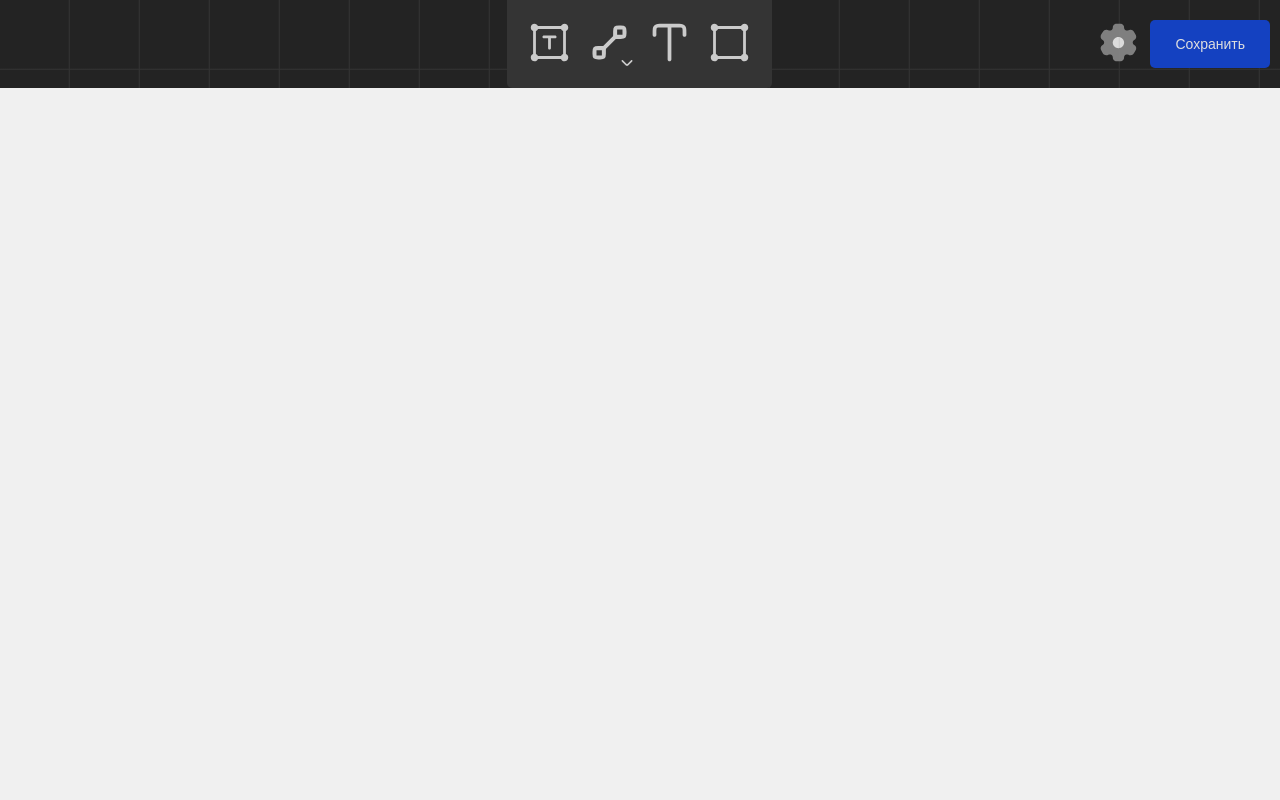
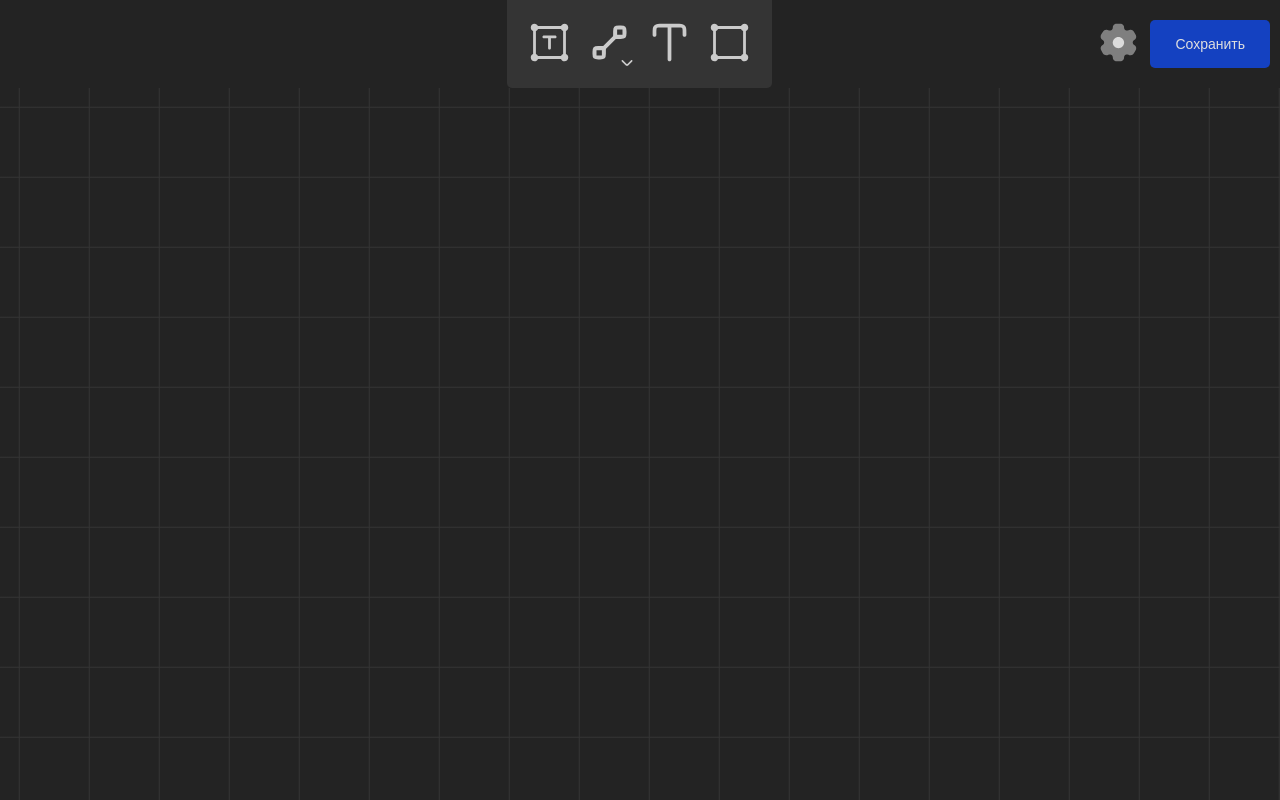
Before and after one commit to moldvaer23/My-Tree, a React (Vite) app: page / in a window 1280 px wide. Built offline with nearby package versions, Linux system fonts and the light colour scheme.

Commit message:
refactor: изменяет фон infinite-canvas

```diff
--- a/src/01-pages/main-page/ui/style.module.scss
+++ b/src/01-pages/main-page/ui/style.module.scss
@@ -3,20 +3,7 @@
 .page {
 	height: 100vh;
 	overflow: hidden;
-	background: repeating-linear-gradient(
-			transparent,
-			transparent 68px,
-			$primary-color 70px
-		),
-		repeating-linear-gradient(
-			90deg,
-			transparent,
-			transparent 68px,
-			$primary-color 70px
-		);
 }
-
-/* TODO: Поправить верстку, убрать 92% */
 
 .main {
 	display: grid;
--- a/src/03-features/infinite-canvas/ui/index.tsx
+++ b/src/03-features/infinite-canvas/ui/index.tsx
@@ -2,6 +2,8 @@ import { FC, MouseEvent, ReactNode, useRef, useState, WheelEvent } from 'react'
 import { useSelector } from '@services/store'
 import { TCoordinates } from '@app-types/types'
 import { getBlockDragging } from '@services/slices/canvas-slice'
+
+import style from './style.module.scss'
 import { CANVAS_SIZES, CANVAS_START_VIEW_POSITION } from '../config/canvas'
 
 type TProps = {
@@ -85,12 +87,12 @@ export const InfiniteCanvas: FC<TProps> = ({ children }) => {
 		>
 			<div
 				ref={canvasRef}
+				className={style.canvas_inner}
 				style={{
 					transform: `translate(${offset.x}px, ${offset.y}px) scale(${scale})`,
 					transformOrigin: '0 0',
 					width: `${CANVAS_SIZES.WIDTH}`,
 					height: `${CANVAS_SIZES.HEIGHT}`,
-					backgroundColor: '#f0f0f0',
 				}}
 			>
 				{children}
--- /dev/null
+++ b/src/03-features/infinite-canvas/ui/style.module.scss
@@ -0,0 +1,15 @@
+@import '/src/05-shared/styles/variables';
+
+.canvas_inner {
+	background: repeating-linear-gradient(
+			transparent,
+			transparent 68px,
+			$primary-color 70px
+		),
+		repeating-linear-gradient(
+			90deg,
+			transparent,
+			transparent 68px,
+			$primary-color 70px
+		);
+}
```
